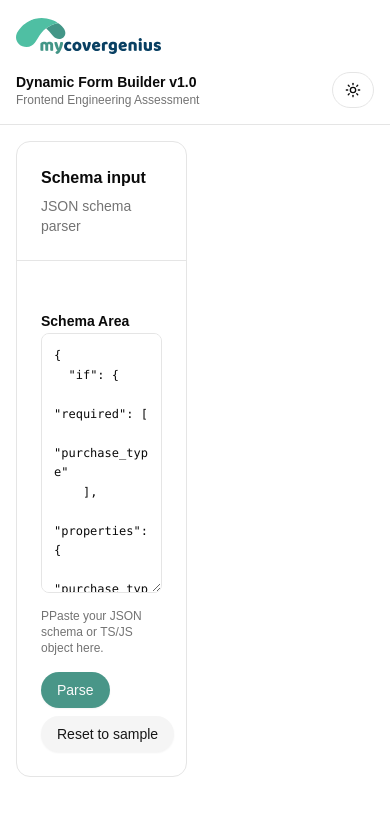
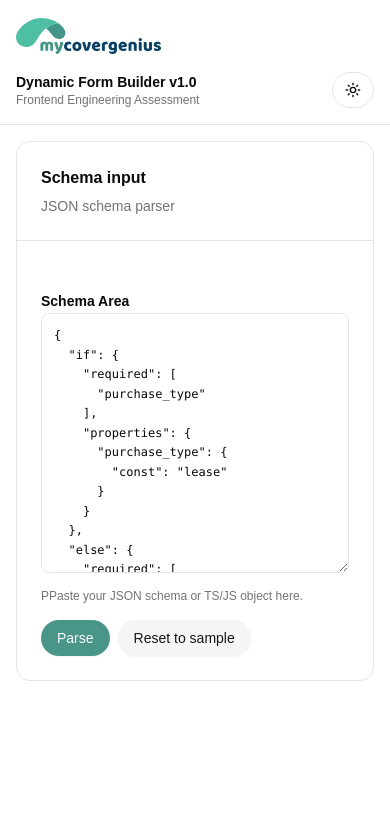
Before and after one commit to kinxlo/Form-Builder, a Nuxt app: page / in a window 390 px wide. Shown: the top 816 px of the page. Built offline with nearby package versions, Linux system fonts and the light colour scheme.

Commit message:
feat: form-builder json parser completed

```diff
--- a/app/pages/index.vue
+++ b/app/pages/index.vue
@@ -83,8 +83,8 @@ const sections = [
 </script>
 
 <template>
-  <section class="grid grid-cols-2 gap-4">
-    <Card class="mb-6 shadow-none h-fit sticky top-45">
+  <section class="grid lg:grid-cols-2 gap-4">
+    <Card class="mb-6 shadow-none h-fit lg:sticky top-45">
       <CardHeader class="border-b">
         <CardTitle class="text-base">Schema input</CardTitle>
         <CardDescription> JSON schema parser </CardDescription>
```
